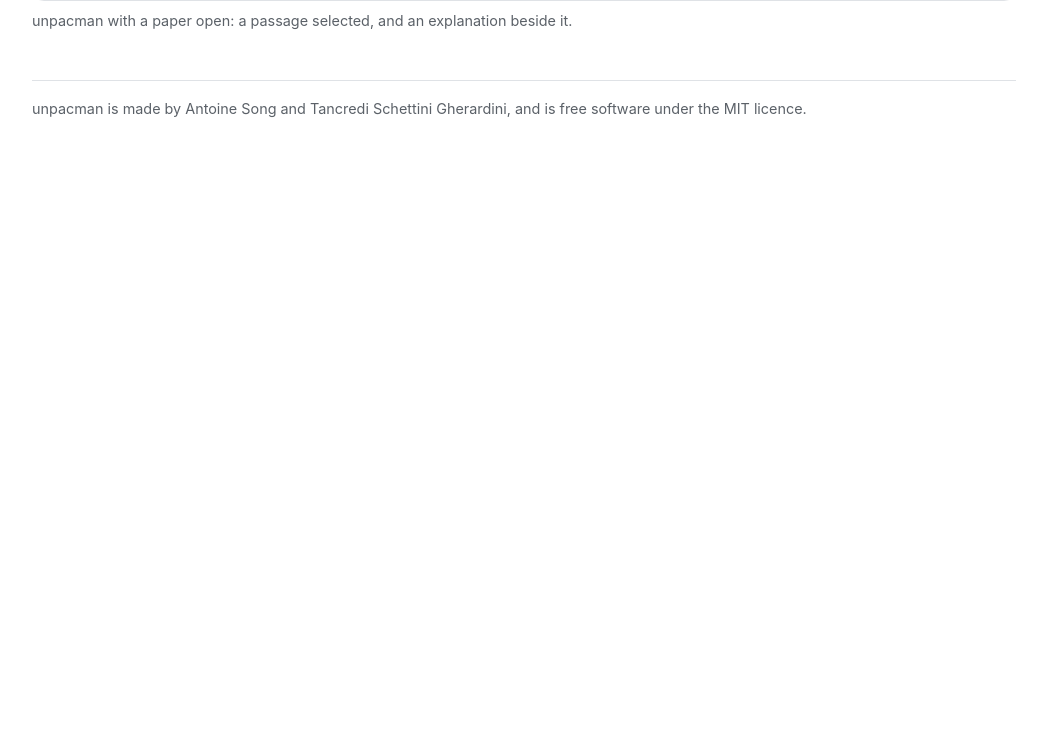
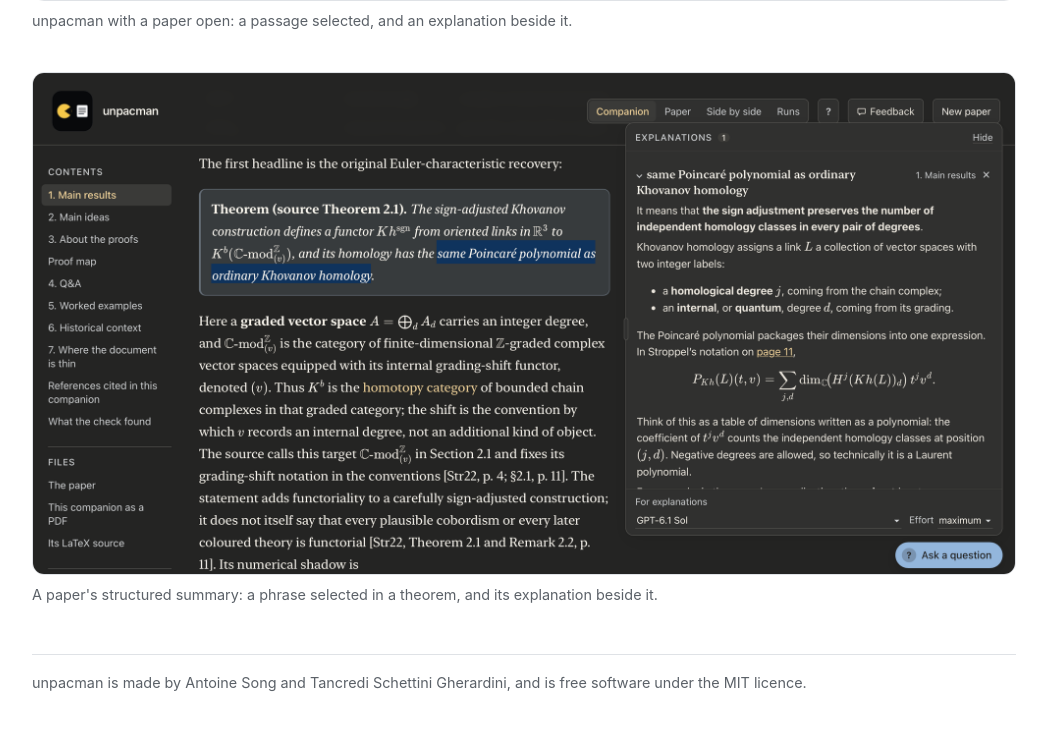
Before and after one commit to Tancredi-Schettini-Gherardini/unpacman, a plain HTML site: page index.html in a window 1280 px wide. Shown: the part 2960-3690 px from the top of the page, without its empty margins (116-1163 px from the left). Before the commit the page ends 3144 px from the top, so only its background shows below. Drawn offline with Linux system fonts and the light colour scheme.

Commit message:
unpacman, 11 November 2026 (evening): explanations are kept with the run they were asked in and grouped in threads, a long passage shows whole when you point at it, Back from one of several papers read together returns to them, and a companion opens with its source box

```diff
--- a/index.html
+++ b/index.html
@@ -143,6 +143,12 @@
     <figcaption>unpacman with a paper open: a passage selected, and an explanation beside it.</figcaption>
   </figure>
 
+  <figure class="shot">
+    <img src="unpacman-screenshot-2.png" width="2000" height="1020" loading="lazy"
+         alt="unpacman showing the structured summary of a paper on Khovanov homology: its contents on the left, a theorem with a phrase selected, and in the panel beside it an explanation of that phrase, with a formula.">
+    <figcaption>A paper's structured summary: a phrase selected in a theorem, and its explanation beside it.</figcaption>
+  </figure>
+
   <footer>unpacman is made by Antoine Song and Tancredi Schettini Gherardini, and is
   free software under the MIT licence.</footer>
 </main>
```
Also changed, not shown: unpacman-screenshot-2.png (added).
